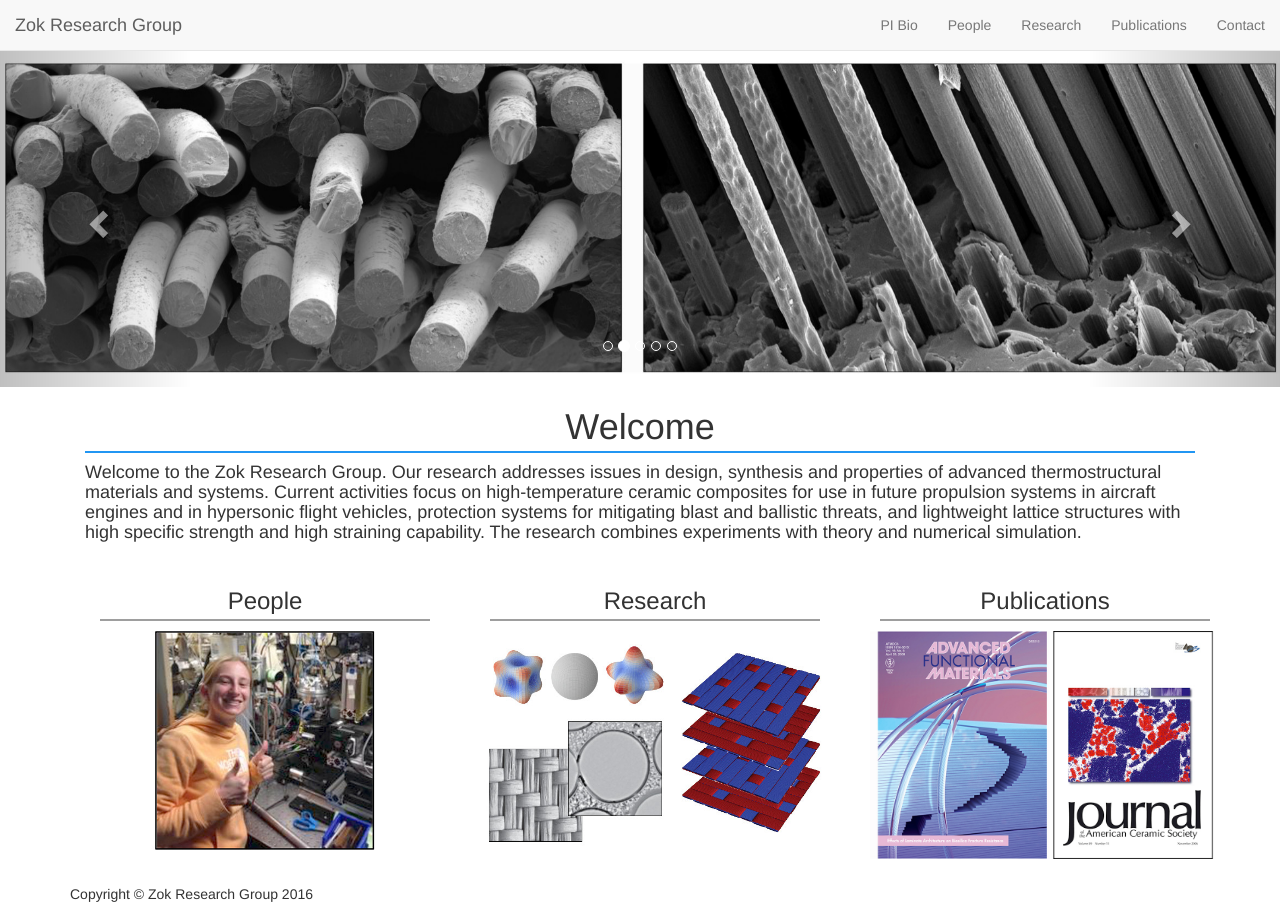
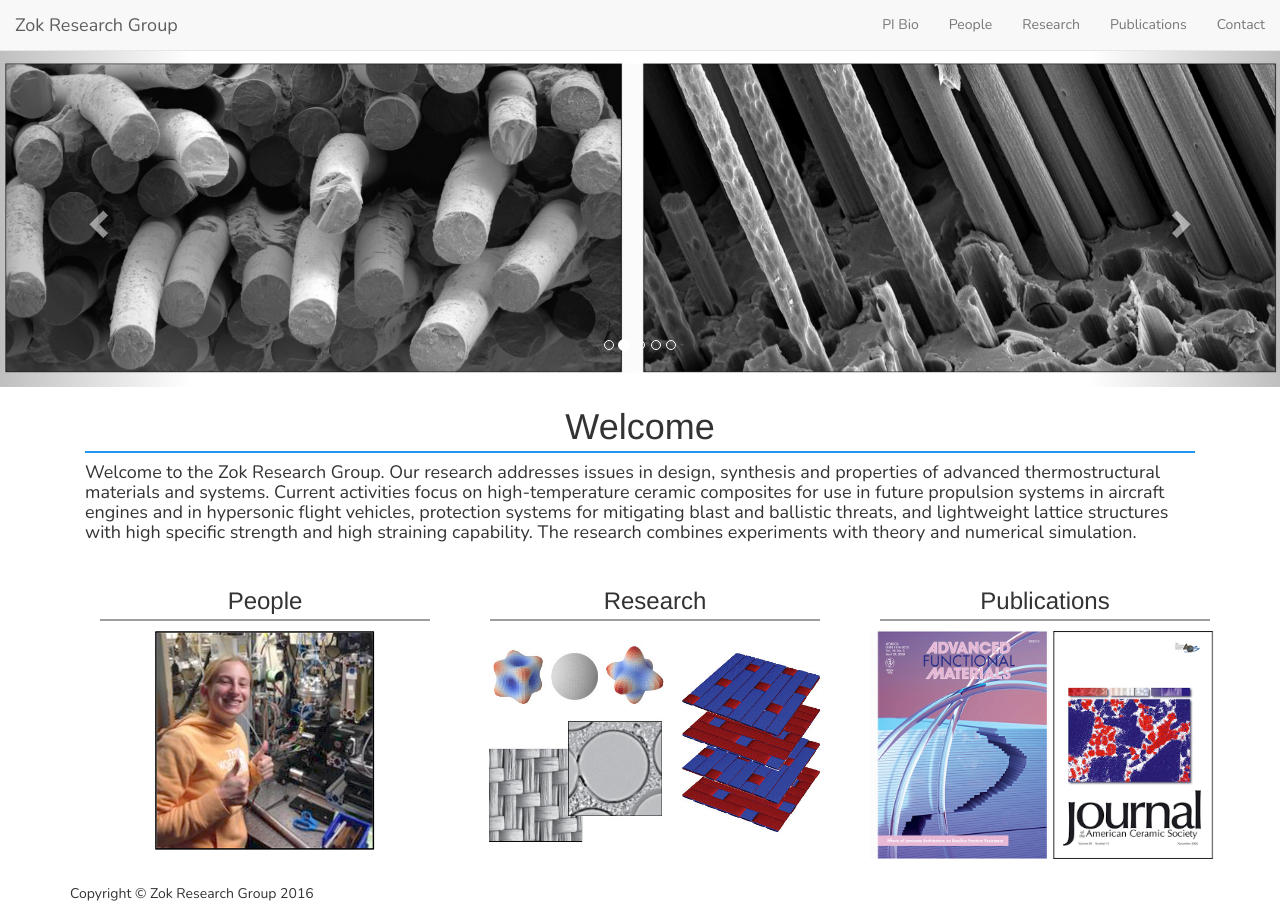
Before and after one commit to latture/zok-group-website, a Jekyll site: the page built from index.html, in a window 1280 px wide. Built offline with Jekyll 4.4.1, drawn with Linux system fonts in a browser that asks for light colours; some web fonts are replaced.

Commit message:
Updated fonts.

```diff
--- a/_includes/head.html
+++ b/_includes/head.html
@@ -12,6 +12,10 @@
 
     <!-- Custom Fonts -->
     <link rel="stylesheet" href="{{site.baseurl}}/assets/css/font-awesome.min.css">
+    <!-- Similar to Avenir -->
+    <link href='https://fonts.googleapis.com/css?family=Nunito:300' rel='stylesheet' type='text/css'>
+    <!-- Similar to Century Gothic -->
+    <link href='https://fonts.googleapis.com/css?family=Muli' rel='stylesheet' type='text/css'>
 
     <!-- HTML5 Shim and Respond.js IE8 support of HTML5 elements and media queries -->
     <!-- WARNING: Respond.js doesn't work if you view the page via file:// -->
--- a/assets/css/style.scss
+++ b/assets/css/style.scss
@@ -2,6 +2,8 @@
 ---
 $brand-primary: #{{site.color.primary}};
 $brand-secondary: #{{site.color.secondary}};
+$font-family-sans-serif:  "Nunito", "Helvetica Neue", Helvetica, Arial, sans-serif;
+$font-family-sans-serif-heading: "Muli", "Helvetica Neue", Helvetica, Arial, sans-serif;
 
 // Import Bootstrap for Sass
 @import "bootstrap";
@@ -20,6 +22,7 @@
         margin-bottom: 25px;
 
         .welcome-banner-heading {
+            font-family: $font-family-sans-serif-heading;
             text-align: center;
             padding-bottom: 5px;
             border-bottom: 2px solid $brand-primary;
@@ -31,6 +34,7 @@
         text-align: center;
 
         .welcome-title {
+            font-family: $font-family-sans-serif-heading;
             margin: 10px;
             padding-bottom: 5px;
             border-bottom: 2px solid $brand-secondary;
```
